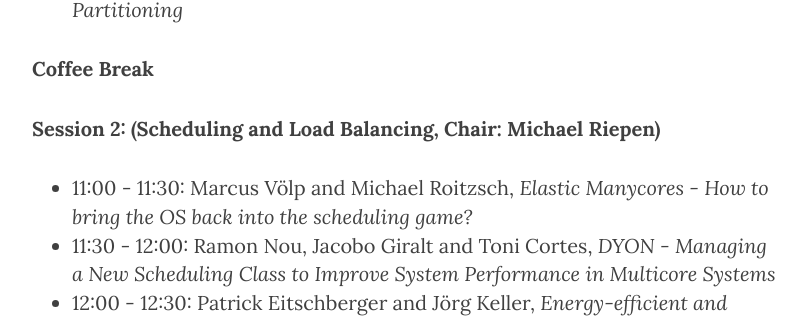
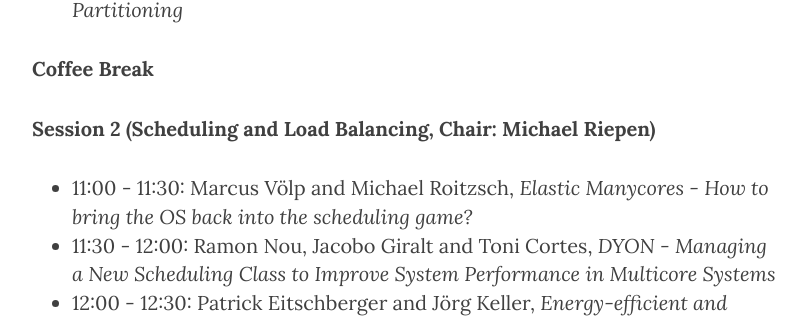
Before and after one commit to WROME/wrome.github.io, a Jekyll site: the page built from aachen2013.md, in a window 1280 px wide and 900 px high, scrolled down 2464 px. Shown: the part 144-462 px from the top of the window, without its empty margins (233-1044 px from the left). Built offline with Jekyll 4.4.1, drawn with Linux system fonts in a browser that asks for light colours; nearby versions of some CDN libraries; Markdown is read by kramdown in place of the engine named in the settings.

Commit message:
remove typo

```diff
--- a/aachen2013.md
+++ b/aachen2013.md
@@ -87,7 +87,7 @@ booklet](http://www.europar2013.org/program-booklet-now-online.html).
 
 **Coffee Break**
 
-**Session 2: (Scheduling and Load Balancing, Chair: Michael Riepen)**
+**Session 2 (Scheduling and Load Balancing, Chair: Michael Riepen)**
 
 * 11:00 - 11:30: Marcus Völp and Michael Roitzsch,
   *Elastic Manycores - How to bring the OS back into the scheduling
```
